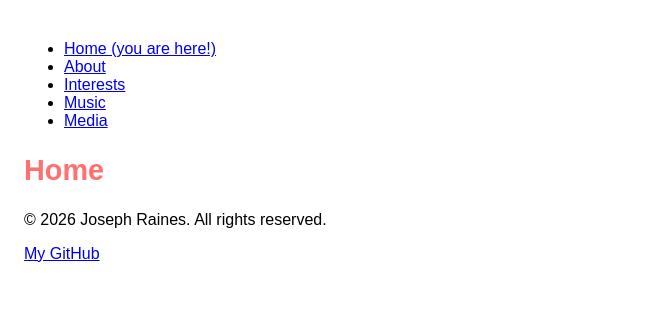
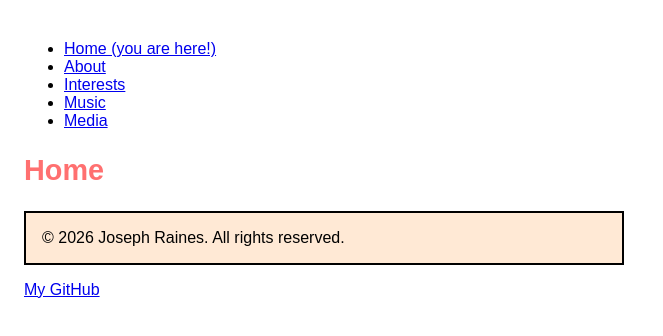
Before and after one commit to ARandomBoY21/COMP001A.Assignment5, a plain HTML site: page index.html in a window 1280 px wide. Shown: the whole page, without its empty margins (0-663 px from the left). Drawn offline with Linux system fonts and the light colour scheme.

Commit message:
made a css thing I forgot what they're called for the <p> tag

```diff
--- a/main.css
+++ b/main.css
@@ -11,3 +11,8 @@ h2 {
 font-size: 140%;
 color: #ffa0a0;
 }
+p {
+background-color: #ffe9d5;
+border: 2px #000000 solid;
+padding: 1em;
+}
```
